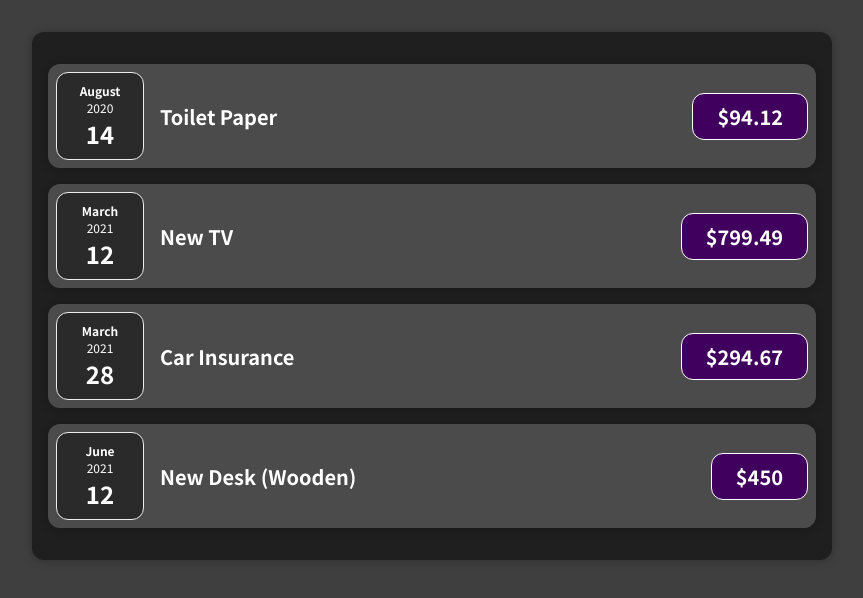
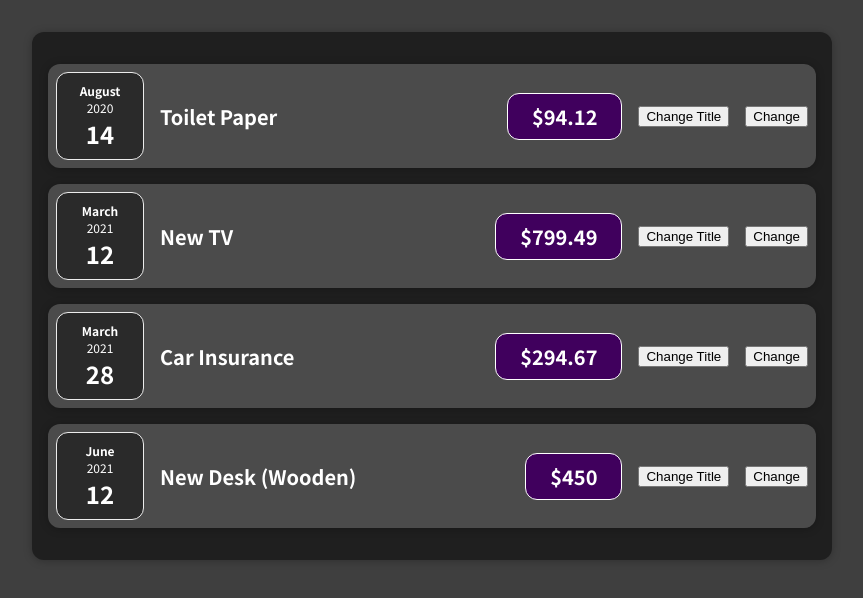
Before and after one commit to ReshmaShrema/expense_tracker, a React (Create React App) app: page / in a window 1280 px wide. Shown: the top 598 px of the page, without its empty margins (208-1071 px from the left). Built offline with nearby package versions, Linux system fonts and the light colour scheme.

Commit message:
adding event handler

```diff
--- a/src/Components/ExpenseItem/ExpenseItem.js
+++ b/src/Components/ExpenseItem/ExpenseItem.js
@@ -1,14 +1,20 @@
 import ExpenseDate from '../Date/ExpenseDate';
-import React from 'react';
+import React, { useState } from 'react';
 import Card from '../UI/Card/Card';
 import './ExpenseItem.css';
 const ExpenseItem=(props)=> {
+
+    const clickHandler=()=>{
+        console.log('Clicked');
+    }
     return (
         <Card className="expense-item">
             <ExpenseDate date={props.date} />
             <div className="expense-item__description">
                 <h2>{props.title}</h2>
                 <div className="expense-item__price">${props.amount}</div>
+                <button onClick={clickHandler}>Change Title</button>
+                <button onClick={()=>{console.log('cliked!!!')}}>Change </button>
             </div>
         </Card>
     );
```
